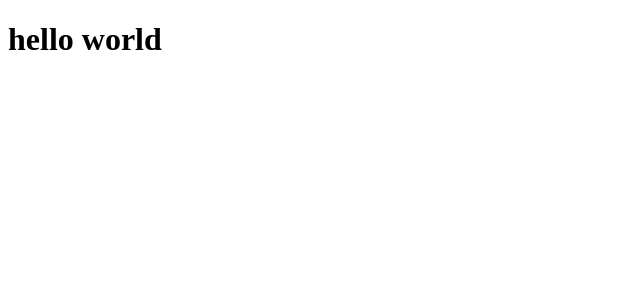
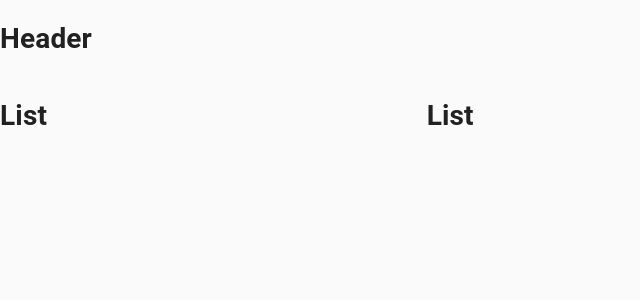
Before and after one commit to amolTelang/travelAdvisor, a React (Create React App) app in the folder app/: page / in a window 1280 px wide. Shown: the top 300 px of the page, without its empty margins (0-640 px from the left). Built offline with nearby package versions, Linux system fonts and the light colour scheme.

Commit message:
updated fs

```diff
--- a/app/src/App.js
+++ b/app/src/App.js
@@ -1,10 +1,27 @@
 import React from 'react';
+import {CssBaseline,Grid} from '@material-ui/core';
+
+import Header from './components/Header/Header'
+import List from './components/List/List'
+import Map from './components/Map/Map'
+import PlaceDetails from './components/PlaceDetails/PlaceDetails'
+
 
 const App=()=>{
     return(
-        <div>
-            <h1>hello world</h1>
-        </div>
+        <>
+            <CssBaseline/>
+            <Header/>
+            <Grid container spacing={3} style={{width:'100%'}}>
+                <Grid item xs={12} md={4}>
+                    <List/>
+                </Grid>
+                <Grid item xs={12} md={8}>
+                    <Map/>
+                </Grid>
+
+            </Grid>
+        </>
     )
 }
 
--- /dev/null
+++ b/app/src/components/Header/Header.jsx
@@ -0,0 +1,11 @@
+import React from 'react';
+
+const Header=()=>{
+    return(
+        <h1>
+            Header
+        </h1>
+    )
+}
+
+export default Header;
--- /dev/null
+++ b/app/src/components/List/List.jsx
@@ -0,0 +1,10 @@
+import React from 'react';
+
+const List=()=>{
+    return(
+        <h1>
+          List
+        </h1>
+    )
+}
+export default List;
--- /dev/null
+++ b/app/src/components/Map/Map.jsx
@@ -0,0 +1,10 @@
+import React from 'react';
+
+const Map=()=>{
+    return(
+        <h1>
+          List
+        </h1>
+    )
+}
+export default Map;
--- /dev/null
+++ b/app/src/components/PlaceDetails/PlaceDetails.jsx
@@ -0,0 +1,10 @@
+import React from 'react';
+
+const PlaceDetails=()=>{
+    return(
+        <h1>
+          List
+        </h1>
+    )
+}
+export default PlaceDetails;
```
Also changed, not shown: app/src/components/Header/styles.js (added), app/src/components/List/styles.js (added), app/src/components/Map/styles.js (added), app/src/components/PlaceDetails/styles.js (added).
